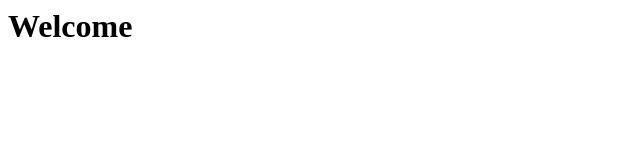
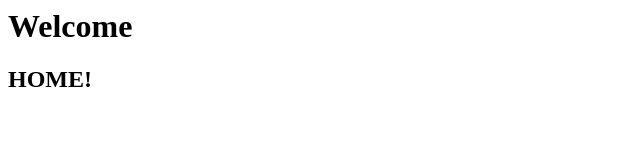
Before and after one commit to karl103198/Sample, a plain HTML site: page index.html in a window 1280 px wide. Shown: the whole page, without its empty margins (0-640 px from the left). Drawn offline with Linux system fonts and the light colour scheme.

Commit message:
Updated Index

```diff
--- a/index.html
+++ b/index.html
@@ -1,3 +1,6 @@
 <h1>
 Welcome
 </h1>
+<h2>
+ HOME!
+</h2>
```
